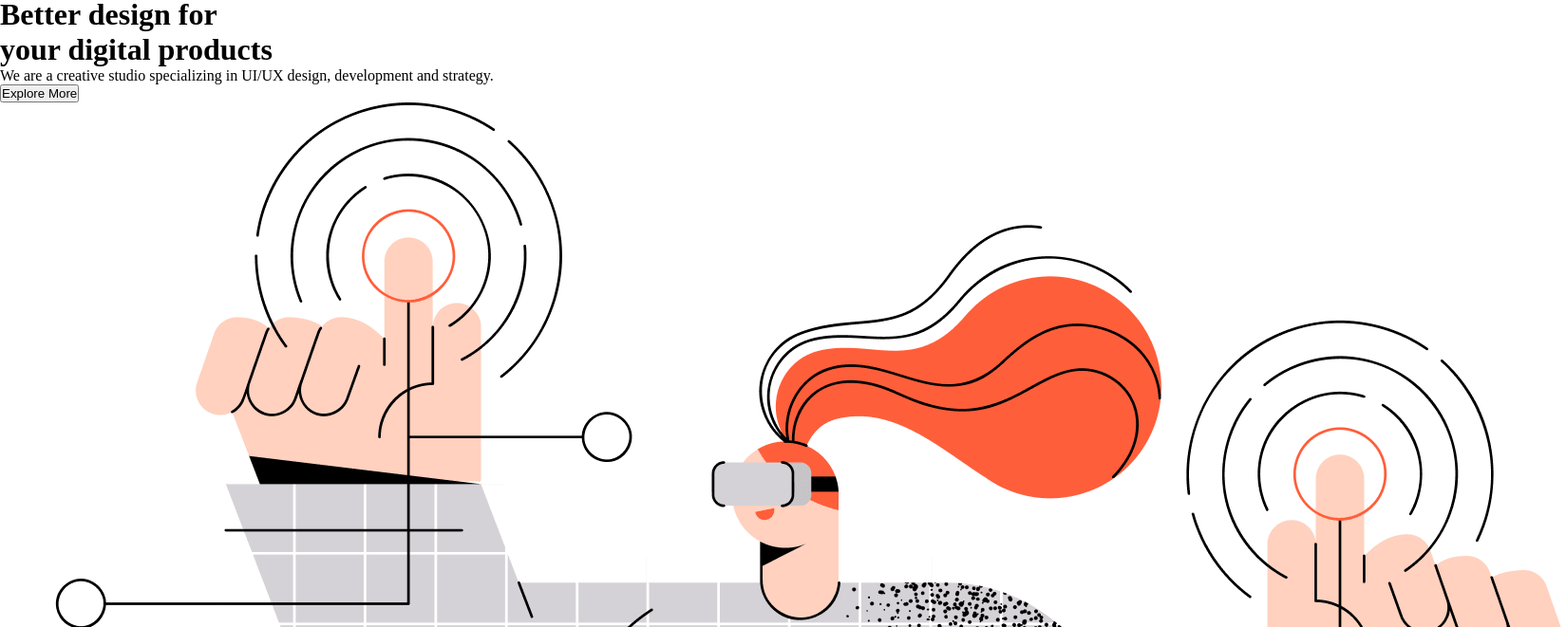
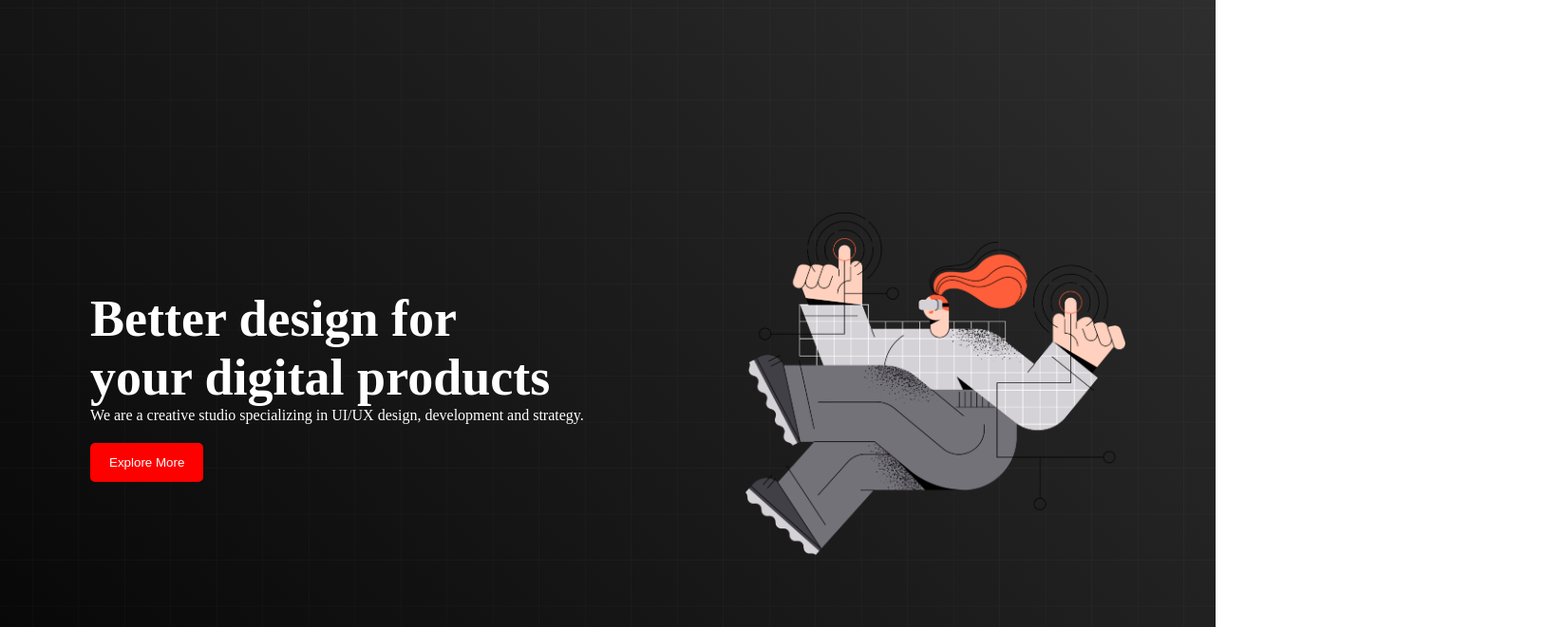
Before and after one commit to Orchizakia00/first-concept, a plain HTML site: page index.html in a window 1280 px wide. Shown: the part 67-728 px from the top of the page at 95% size, 1649 px wide, since content can reach past the window. Drawn offline with Linux system fonts and the light colour scheme.

Commit message:
created banner portion

```diff
--- a/test.css
+++ b/test.css
@@ -22,3 +22,35 @@
     width: 100px;
     padding: 5px;
 }
+.banner-container{
+    display: flex;
+    justify-content: space-around;
+    padding: 10px;
+    align-items: center;
+    height: 100vh;
+    background-image: url("./images/background.png"),linear-gradient(45deg, rgb(5, 5, 5), #2e2e2e);
+    color: white;
+    background-position: center;
+    background-repeat: no-repeat;
+    background-size: cover;
+}
+.photo{
+    width: 400px;
+}
+.title{
+    font-weight: bold;
+    font-size: 54px;
+}
+.description{
+    font-size: 18px;
+    margin-top: 15px;
+}
+.btn{
+    margin-top: 20px;
+    background-color: red;
+    color: white;
+    padding: 13px 20px;
+    border-radius: 5px;
+    outline: none;
+    border: none;
+}
```
